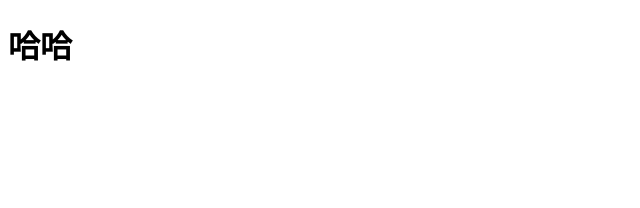
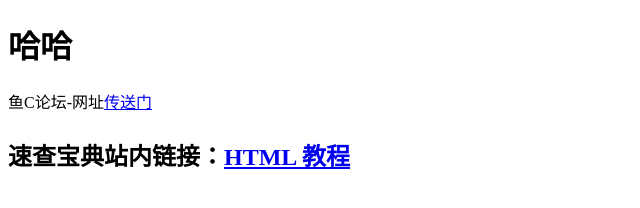
Before and after one commit to jingzhiqing1/jingzhiqing1.github.io, a plain HTML site: page index.html in a window 1280 px wide. Shown: the whole page, without its empty margins (0-640 px from the left). Drawn offline with Linux system fonts and the light colour scheme.

Commit message:
Update index.html

```diff
--- a/index.html
+++ b/index.html
@@ -7,6 +7,10 @@
 
 <body>
 <h1>哈哈</h1>
+  <p> 鱼C论坛-网址<a href="http://bbs.fishc.com/forum.php">传送门</a></p>
+<h2>
+ <p>速查宝典站内链接：<a href="http:m/man.fishc.com/html5">HTML 教程</a></p>
+</h2>
 </body>
 
 </html>
```
